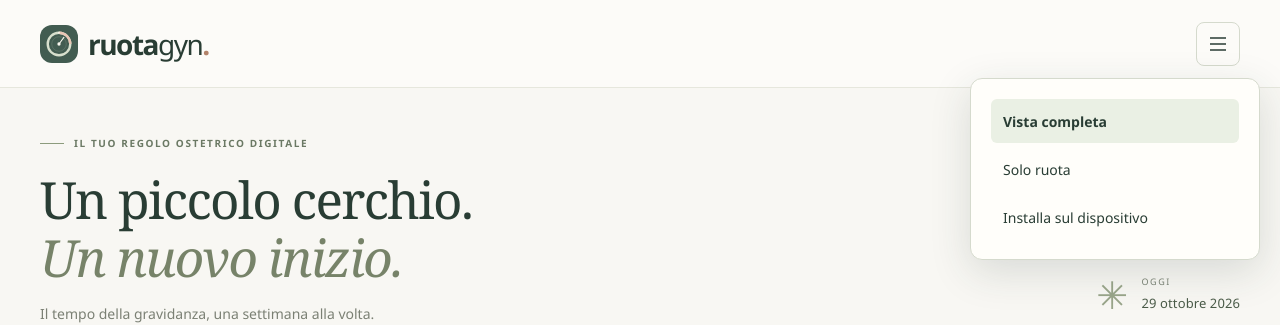
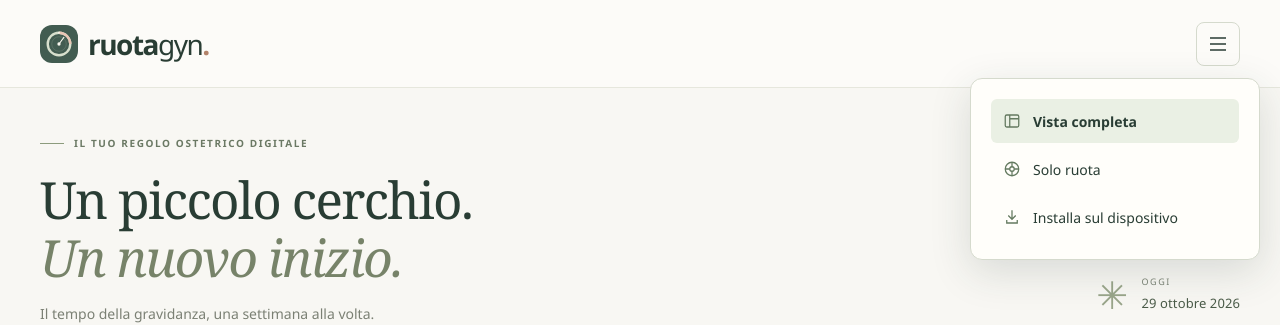
Before and after one commit to simoneparri/ruotagyn, an Angular app: page / in a window 1280 px wide. Both pictures are taken after a click on the button "Apri menu". Shown: the top 325 px of the page. Built offline with nearby package versions, Linux system fonts and the light colour scheme.

Commit message:
Enhance menu item layout with icons and improved accessibility; update styles for better alignment

```diff
--- a/src/app/app.css
+++ b/src/app/app.css
@@ -4,7 +4,8 @@
 .hamburger svg { width: 24px; height: 24px; }
 #app-menu { position: fixed; inset: 78px 20px auto auto; width: min(290px, calc(100vw - 32px)); padding: 20px; border: 1px solid #d5dacd; border-radius: 12px; background: #fffefa; color: #293d34; box-shadow: 0 12px 40px #293d3426; margin: 0; }
 .menu-items { list-style: none; margin: 0; padding: 0; display: grid; gap: 4px; }
-.menu-item { width: 100%; min-height: 44px; padding: 12px; text-align: left; border: 0; border-radius: 6px; background: transparent; font-size: 14px; }
+.menu-item { width: 100%; min-height: 44px; padding: 12px; display: flex; align-items: center; gap: 12px; text-align: left; border: 0; border-radius: 6px; background: transparent; font-size: 14px; }
+.menu-item svg { width: 18px; height: 18px; flex: 0 0 18px; color: #647a60; }
 .menu-item:hover, .menu-item[aria-pressed=true] { background: #eaf0e4; }
 .menu-item[aria-pressed=true] { font-weight: 650; }
 .update-dialog { width: min(460px, calc(100% - 32px)); max-height: calc(100dvh - 40px); overflow: auto; border: 1px solid #d5dacd; border-radius: 16px; padding: 28px; background: #fffefa; color: #293d34; box-shadow: 0 20px 70px #293d3433; }
--- a/src/app/app.html
+++ b/src/app/app.html
@@ -11,11 +11,18 @@
     </button>
     <nav id="app-menu" popover aria-label="Menu applicazione">
       <ul class="menu-items">
-        <li><button type="button" class="menu-item" [attr.aria-pressed]="!compact()" (click)="changeView('full')">Vista completa</button></li>
-        <li><button type="button" class="menu-item" [attr.aria-pressed]="compact()" (click)="changeView('wheel')">Solo ruota</button></li>
+        <li><button type="button" class="menu-item" [attr.aria-pressed]="!compact()" (click)="changeView('full')">
+          <svg viewBox="0 0 24 24" fill="none" stroke="currentColor" stroke-width="1.7" aria-hidden="true"><rect x="3" y="4" width="18" height="16" rx="2"/><path d="M9 4v16m0-11h12"/></svg>
+          <span>Vista completa</span>
+        </button></li>
+        <li><button type="button" class="menu-item" [attr.aria-pressed]="compact()" (click)="changeView('wheel')">
+          <svg viewBox="0 0 24 24" fill="none" stroke="currentColor" stroke-width="1.7" aria-hidden="true"><circle cx="12" cy="12" r="9"/><circle cx="12" cy="12" r="3"/><path d="M12 3v6m9 3h-6m-3 9v-6m-9-3h6"/></svg>
+          <span>Solo ruota</span>
+        </button></li>
     @if (!installed()) {
       <li><button class="menu-item" type="button" (click)="install()" [disabled]="installBusy()"
         [attr.aria-expanded]="installHelp()" aria-controls="install-help">
+        <svg viewBox="0 0 24 24" fill="none" stroke="currentColor" stroke-width="1.7" aria-hidden="true"><path d="M12 3v12m-5-5 5 5 5-5"/><path d="M5 16v4h14v-4"/></svg>
         <span>{{ installBusy() ? 'Attendi…' : 'Installa sul dispositivo' }}</span>
       </button></li>
     }
```
